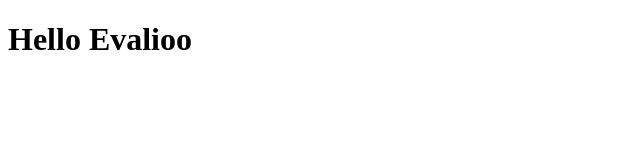
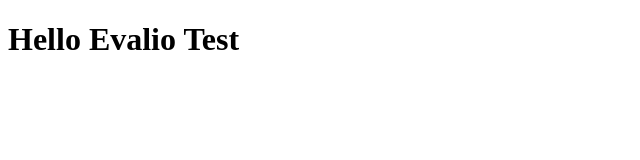
Before and after one commit to ernarim/evalio, a plain HTML site: page public/index.html in a window 1280 px wide. Shown: the whole page, without its empty margins (0-640 px from the left). Drawn offline with Linux system fonts and the light colour scheme.

Commit message:
Deploy test

```diff
--- a/public/index.html
+++ b/public/index.html
@@ -1,6 +1,6 @@
 	<!DOCTYPE html>
 <html>
   <body>
-    <h1> Hello Evalioo </h1>
+    <h1> Hello Evalio Test </h1>
   </body>
 </html>
```
